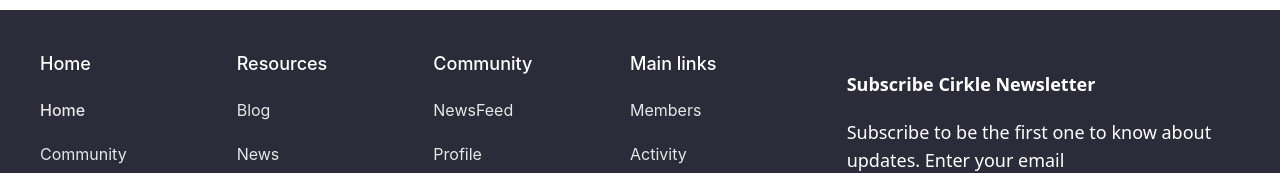
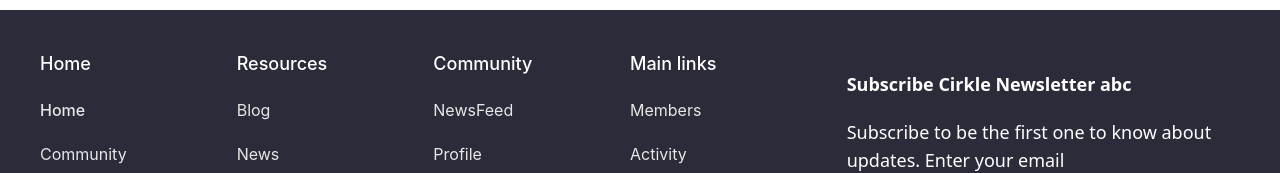
Before and after one commit to ashrafali-v/portfolio, a React (Create React App) app: page / in a window 1280 px wide. Shown: the part 1986-2159 px from the top of the page. Built offline with nearby package versions, Linux system fonts and the light colour scheme.

Commit message:
re run commit

```diff
--- a/src/App.js
+++ b/src/App.js
@@ -197,7 +197,7 @@
             id="mf-btn-netbbok"
             className="font-sans normal font-semibold text-lg leading-7 text-white mt-5 text-start max-lg:text-center"
           >
-            Subscribe Cirkle Newsletter
+            Subscribe Cirkle Newsletter abc
           </div>
           <div
             id="mf-btn-netbbok"
```
